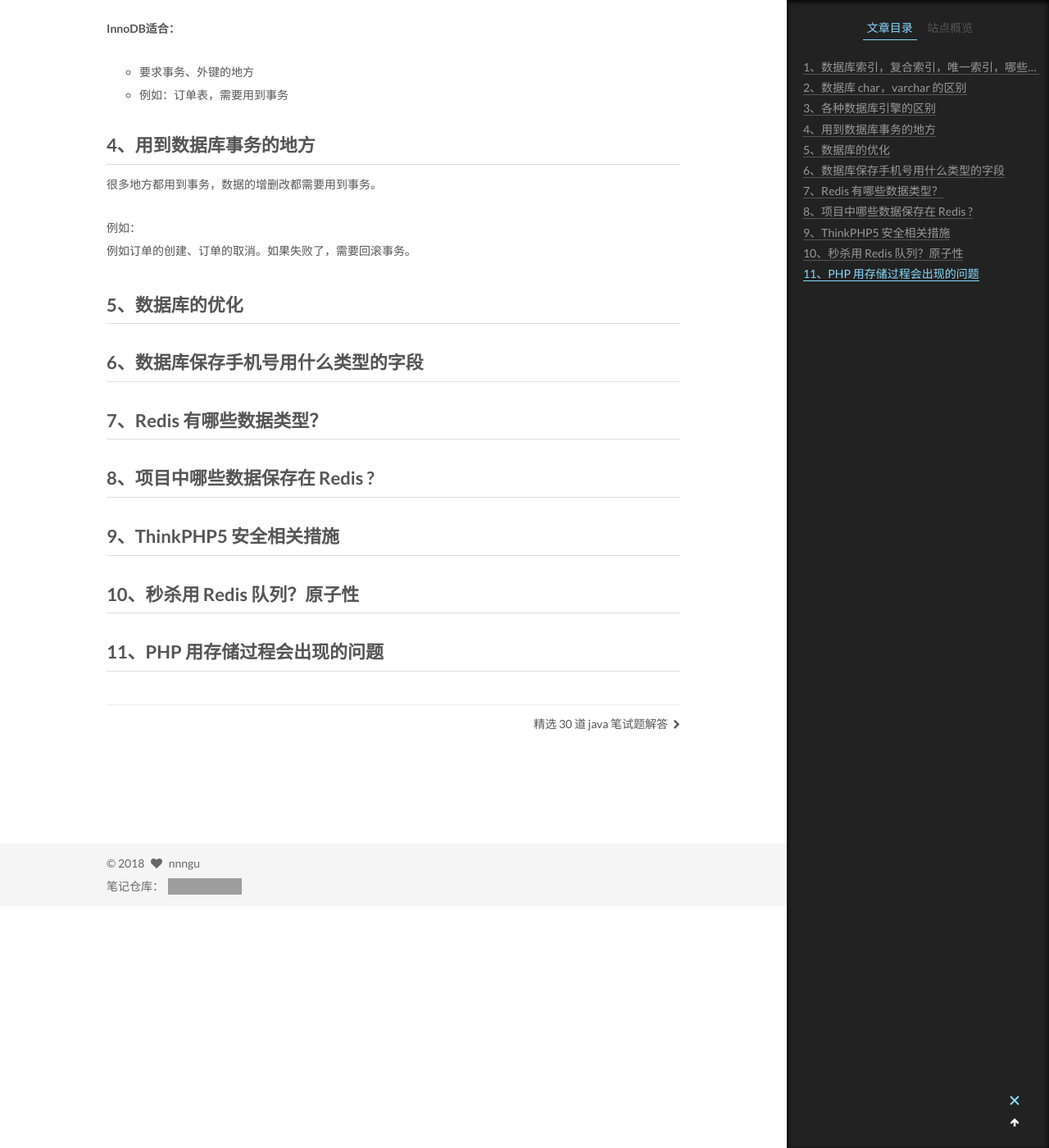
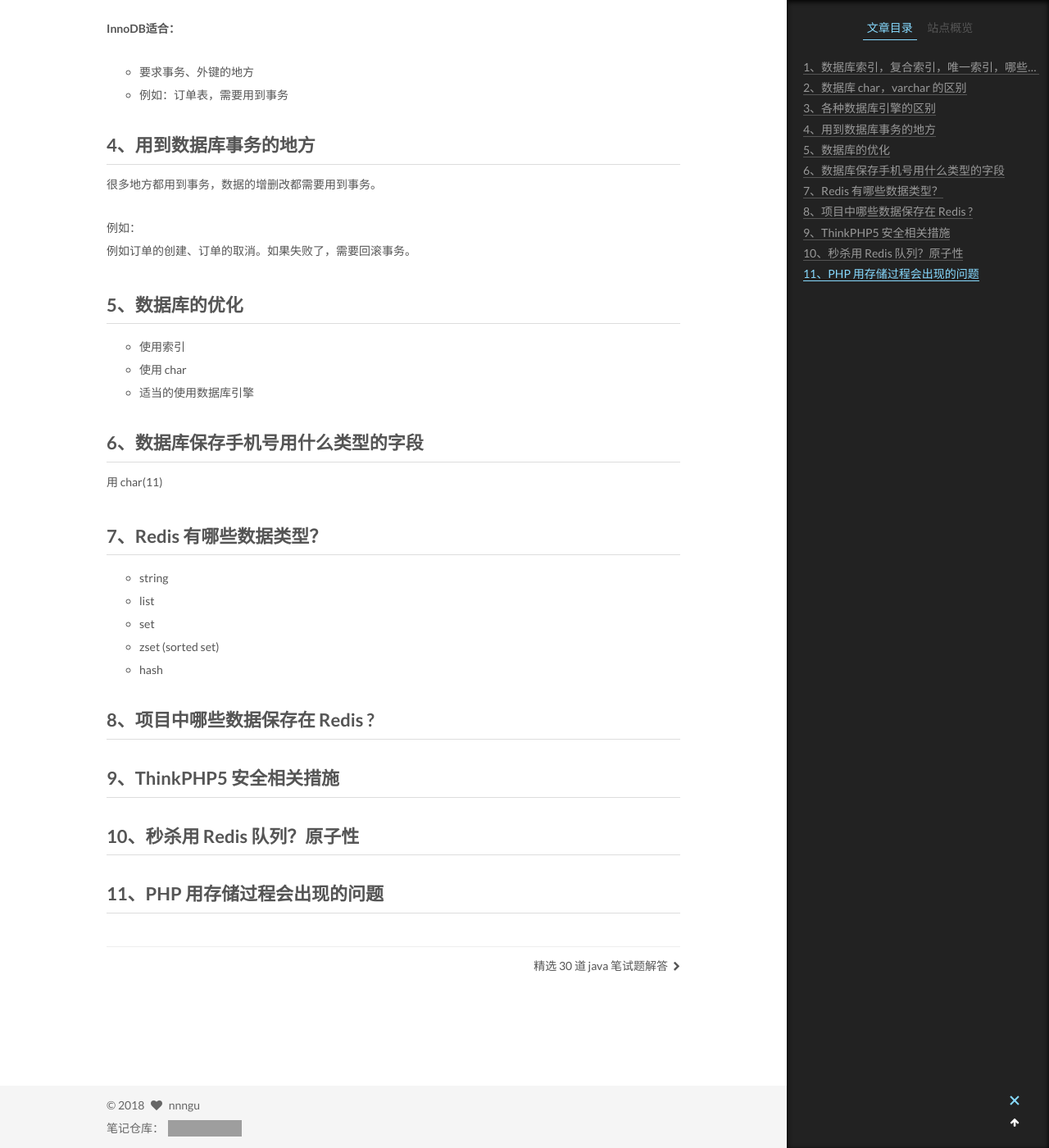
Before and after one commit to nnngu/LearningNotes, a Jekyll site: the page built from _posts/2018-06-05-PHP 面试题收集.md, in a window 1280 px wide and 1400 px high, scrolled down 2353 px. Shown: the whole window at 82% size. Built offline with Jekyll 4.4.1, drawn with Linux system fonts in a browser that asks for light colours; grey boxes are pictures that could not be loaded.

Commit message:
修改文件: _posts/2018-06-05-PHP 面试题收集.md

```diff
--- a/_posts/2018-06-05-PHP 面试题收集.md
+++ b/_posts/2018-06-05-PHP 面试题收集.md
@@ -86,11 +86,21 @@ InnoDB 和 MyISAM 基本的差别为：MyISAM 类型的表强调的是性能，
 
 ## 5、数据库的优化
 
-
+- 使用索引
+- 使用 char
+- 适当的使用数据库引擎
 
 ## 6、数据库保存手机号用什么类型的字段
 
+用 char(11)
+
 ## 7、Redis 有哪些数据类型？
+
+- string
+- list
+- set
+- zset (sorted set)
+- hash
 
 ## 8、项目中哪些数据保存在 Redis ?
 
```
